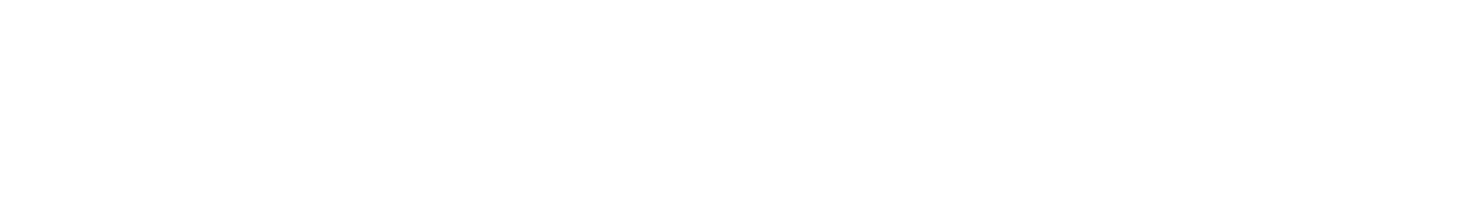
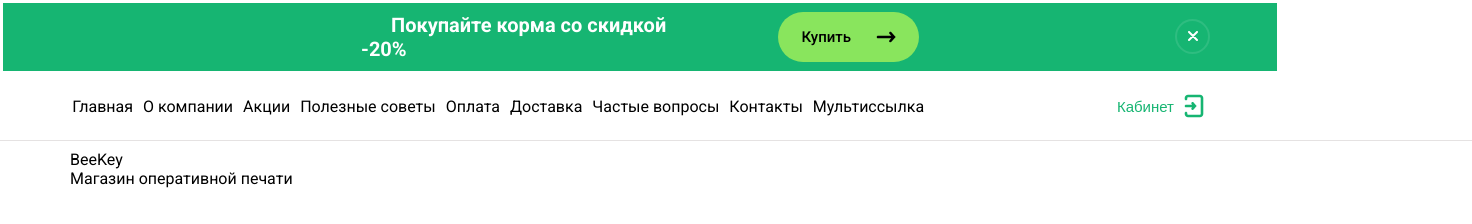
Before and after one commit to DmiriiKalugin/BeeKeyTemplate, a plain HTML site: page index.html in a window 1280 px wide. Shown: the whole page, 1472 px wide, since content can reach past the window. Drawn offline with Linux system fonts and the light colour scheme.

Commit message:
backup 31.01.22

```diff
--- a/css/style.css
+++ b/css/style.css
@@ -0,0 +1,94 @@
+body {
+  font-family: "Roboto", Arial, Helvetica, sans-serif;
+}
+
+.timer {
+  padding: 0.7%;
+  background-color: #16b572;
+  margin: -0.395%;
+}
+
+.timer-title {
+  font-weight: 700;
+  line-height: normal;
+  font-size: 20px;
+  color: #fff;
+  padding: 0 30px;
+}
+
+.btn-buy {
+  display: flex;
+  align-items: center;
+  justify-content: center;
+  color: #000;
+  font: 500 15px/ 16px Roboto, Arial, Helvetica, sans-serif;
+  border: none;
+  background: #89e55d;
+  border-radius: 30px;
+  box-shadow: none;
+  outline: none;
+  transition: all 0.2s;
+  padding: 17px 23px;
+  background-clip: border-box;
+  cursor: pointer;
+  text-decoration: none;
+  -moz-appearance: none;
+  -webkit-appearance: none;
+}
+
+.btn-icon {
+  margin-left: 25px;
+}
+
+.btn-close {
+  width: 35px;
+  height: 35px;
+  border: none;
+  box-shadow: inset 0 0 0 2px rgb(255 255 255 / 10%);
+  background: transparent;
+  border-radius: 50%;
+  padding: 10px;
+}
+
+header {
+  margin-top: 15px;
+}
+
+.sin-in {
+  border: none;
+  background: transparent;
+}
+
+.sin-in-icon {
+  margin-left: 10px;
+}
+
+.sin-in-title {
+  color: #16b572;
+  font-size: 15px;
+}
+
+.top-panel {
+  margin-left: -4%;
+}
+
+.top-panel-item {
+  padding: 0;
+  list-style: none;
+  padding-right: 10px;
+}
+
+.top-panel-link {
+  text-decoration: none;
+  color: #000;
+}
+
+hr {
+  display: block;
+  height: 1px;
+  border: 0;
+  border-top: 1px solid #e5e2e2;
+  margin-left: -23%;
+  margin-right: -23%;
+  padding: 0;
+}
--- a/index.html
+++ b/index.html
@@ -6,11 +6,105 @@
     <meta http-equiv="X-UA-Compatible" content="IE=edge">
     <meta name="viewport" content="width=device-width, initial-scale=1.0">
     <title>BeeKey</title>
+    <link rel="preconnect" href="https://fonts.googleapis.com">
+    <link rel="preconnect" href="https://fonts.gstatic.com" crossorigin>
+    <link
+        href="https://fonts.googleapis.com/css2?family=Roboto:ital,wght@0,100;0,300;0,400;0,500;0,700;0,900;1,100;1,300;1,400;1,500;1,700;1,900&display=swap"
+        rel="stylesheet">
     <link rel="stylesheet" href="css/bootstrap-grid.min.css">
     <link rel="stylesheet" href="css/style.css">
 </head>
 
 <body>
+    <div class="timer">
+        <div class="container">
+            <div class="row d-flex align-items-center">
+                <div class="col-3"></div>
+                <!-- /.col-3 -->
+                <div class="col-4">
+                    <span class="timer-title">Покупайте корма со скидкой -20%</span>
+                    <!-- /.timer-text -->
+                </div>
+                <!-- /.col-4 -->
+                <div class="col-2 d-flex justify-content-end">
+                    <button class="btn-buy">
+                        <span class="btn-title">Купить</span>
+                        <img src="img/buy.svg" alt="btn-icon" class="btn-icon">
+                    </button>
+                </div>
+                <!-- /.col-2 -->
+                <div class="col-3 d-flex justify-content-end">
+                    <button class="btn-close">
+                        <img src="img/close.svg" alt="close" class="btn-close-icon">
+                    </button>
+                </div>
+                <!-- /.col-3 -->
+            </div>
+        </div>
+    </div>
+    <header class="container">
+        <div class="row d-flex align-items-center">
+            <div class="col-10">
+                <nav class="top-panel">
+                    <ul class="top-panel-nav d-flex">
+                        <li class="top-panel-item">
+                            <a href="#" class="top-panel-link">Главная</a>
+                        </li>
+                        <li class="top-panel-item">
+                            <a href="#" class="top-panel-link">О компании</a>
+                        </li>
+                        <li class="top-panel-item">
+                            <a href="#" class="top-panel-link">Акции</a>
+                        </li>
+                        <li class="top-panel-item">
+                            <a href="#" class="top-panel-link">Полезные советы</a>
+                        </li>
+                        <li class="top-panel-item">
+                            <a href="#" class="top-panel-link">Оплата</a>
+                        </li>
+                        <li class="top-panel-item">
+                            <a href="#" class="top-panel-link">Доставка</a>
+                        </li>
+                        <li class="top-panel-item">
+                            <a href="#" class="top-panel-link">Частые вопросы</a>
+                        </li>
+                        <li class="top-panel-item">
+                            <a href="#" class="top-panel-link">Контакты</a>
+                        </li>
+                        <li class="top-panel-item">
+                            <a href="#" class="top-panel-link">Мультиссылка</a>
+                        </li>
+                    </ul>
+                </nav>
+            </div>
+            <!-- /.col-10 -->
+            <div class="col-2 d-flex justify-content-end">
+                <button class="sin-in d-flex align-items-center">
+                    <span class="sin-in-title">Кабинет</span>
+                    <img src="img/exit.svg" alt="" class="sin-in-icon">
+                </button>
+            </div>
+            <!-- /.col-2 -->
+        </div>
+
+        <hr>
+
+        <div class="row d-flex align-items-center">
+            <div class="col-3 d-flex align-items-start flex-column">
+                <span class="brand-title">BeeKey</span>
+                <span class="brand-sub-title">Магазин оперативной печати</span>
+            </div>
+            <!-- /.col-3 -->
+            <div class="col-3">
+
+            </div>
+            <!-- /.col-3 -->
+            <div class="col-3"></div>
+            <!-- /.col-3 -->
+            <div class="col-3"></div>
+            <!-- /.col-3 -->
+        </div>
+    </header>
 
 </body>
 
```
Also changed, not shown: img/buy.svg (added), img/close.svg (added), img/exit.svg (added).
